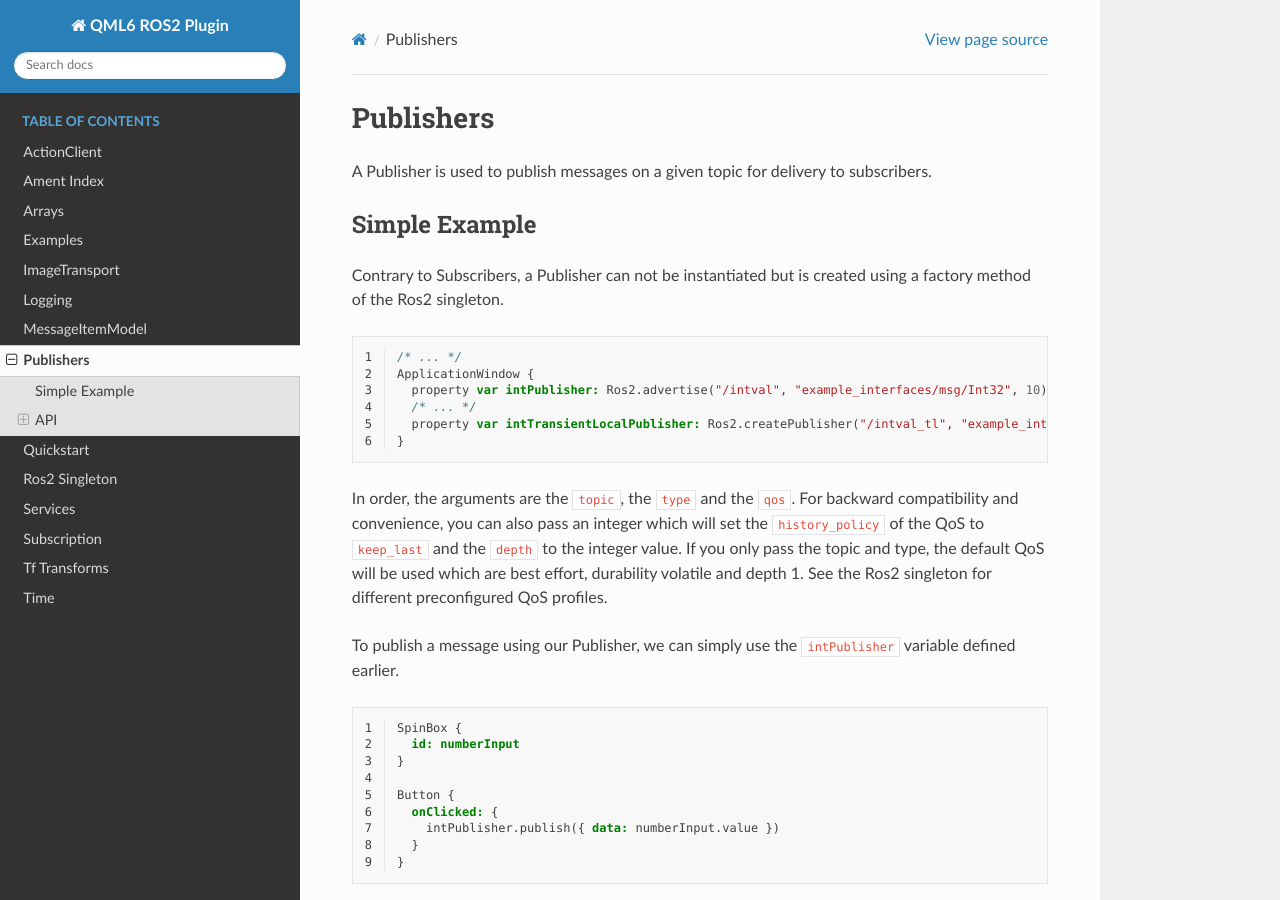
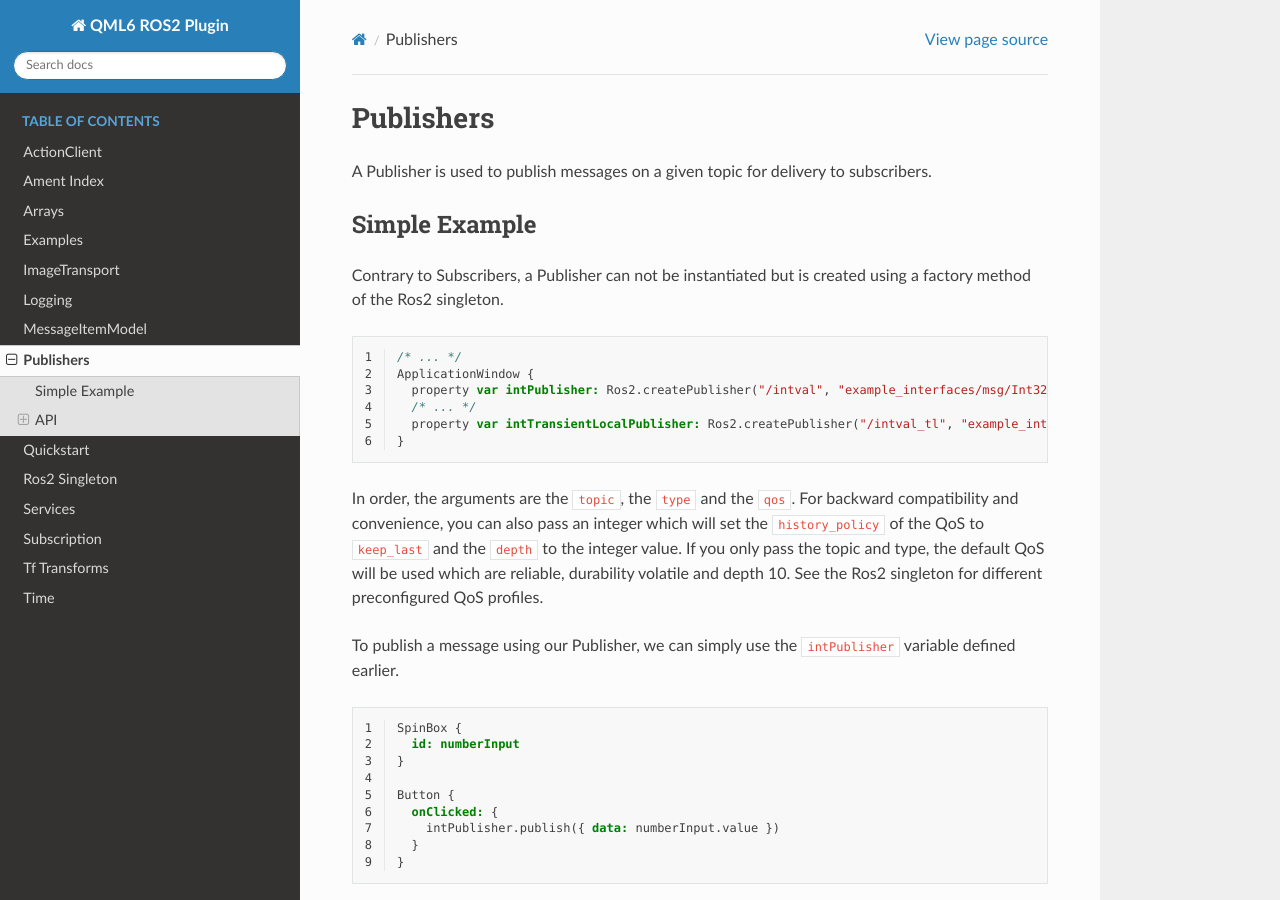
Before and after one commit to ros2-gbp/qml6_ros2_plugin-release, a Sphinx documentation site: the page built from docs/pages/Publishers.rst, in a window 1280 px wide and 900 px high. Built offline with Sphinx 7.4.7 and the Read the Docs theme 3.1.0, drawn with Linux system fonts in a browser that asks for light colours.

```diff
--- a/docs/pages/ActionClient.rst
+++ b/docs/pages/ActionClient.rst
@@ -37,7 +37,7 @@ To send a goal, you can use the `sendGoalAsync` function:
         }
         // Handle goal accepted
       },
-      onFeedback(goal_hamdle, feedback) {
+      onFeedback(goal_handle, feedback) {
         // Handle feedback from action server
       },
       onResult(result) {
--- a/docs/pages/ImageTransport.rst
+++ b/docs/pages/ImageTransport.rst
@@ -28,8 +28,8 @@ Example:
     orientation: 90
   }
 
-The :cpp:class:`ImageTransportSubscription <qml6_ros2_plugin::ImageTransportSubscription>` can be used as
-the source of a ``VideoOutput`` to display the camera images as they are received.
+The :cpp:class:`ImageTransportSubscription <qml6_ros2_plugin::ImageTransportSubscription>`
+uses the ``videoSink`` of a ``VideoOutput`` to display the camera images as they are received.
 Additionally, it can be configured to show a blank image after x milliseconds using the ``timeout`` property
 which is set to 3000ms (3s) by default. This can be disabled by setting the ``timeout`` to 0.
 
--- a/docs/pages/Publishers.rst
+++ b/docs/pages/Publishers.rst
@@ -15,7 +15,7 @@ created using a factory method of the Ros2 singleton.
 
   /* ... */
   ApplicationWindow {
-    property var intPublisher: Ros2.advertise("/intval", "example_interfaces/msg/Int32", 10)
+    property var intPublisher: Ros2.createPublisher("/intval", "example_interfaces/msg/Int32", 10)
     /* ... */
     property var intTransientLocalPublisher: Ros2.createPublisher("/intval_tl", "example_interfaces/msg/Int32", Ros2.QoS().transient_local())
   }
@@ -23,7 +23,7 @@ created using a factory method of the Ros2 singleton.
 In order, the arguments are the ``topic``, the ``type`` and the ``qos``.
 For backward compatibility and convenience, you can also pass an integer which will set the ``history_policy`` of the QoS to
 ``keep_last`` and the ``depth`` to the integer value.
-If you only pass the topic and type, the default QoS will be used which are best effort, durability volatile and depth 1.
+If you only pass the topic and type, the default QoS will be used which are reliable, durability volatile and depth 10.
 See the Ros2 singleton for different preconfigured QoS profiles.
 
 To publish a message using our Publisher, we can simply use the ``intPublisher`` variable defined earlier.
--- a/docs/pages/Quickstart.rst
+++ b/docs/pages/Quickstart.rst
@@ -85,7 +85,7 @@ or a button calling a service or action client:
       // Limit to one service call at a time but this is optional, you can do multiple calls in parallel
       if (sending) return
       sending = true
-      myServiceClient.callAsync({ a: 42, b: 1337 }, function(result) {
+      client.sendRequestAsync({ a: 42, b: 1337 }, function(result) {
         // The response callback will be called once the service response is received or the call failed.
         // In that case result will be false.
         sending = false
--- a/docs/pages/Ros2-Singleton.rst
+++ b/docs/pages/Ros2-Singleton.rst
@@ -22,7 +22,7 @@ First, you need to initialize the node used by your QML application, e.g., in th
     Ros2.init("node_name")
   }
 
-You can also conditionally initialize by checking if it was already initialized using ``Ros2.isRosInitialized``.
+You can also conditionally initialize by checking if it was already initialized using ``Ros2.isInitialized``.
 As described in the API documentation for :cpp:func:`Ros2.init <qml6_ros2_plugin::Ros2QmlSingletonWrapper::init>`, you can pass either just the
 node name or additionally use provided command line args instead of the command
 line args provided to your executable.
--- a/docs/pages/Tf-Transforms.rst
+++ b/docs/pages/Tf-Transforms.rst
@@ -6,7 +6,7 @@ There are two methods for looking up **tf2** transforms.
 
 Component
 ---------
-The ``TfTransform`` component can be used to createSubscription to transforms between
+The ``TfTransform`` component can be used to subscribe to transforms between
 two frames.
 
 .. code-block:: qml
--- a/package.xml
+++ b/package.xml
@@ -1,7 +1,7 @@
 <?xml version="1.0"?>
 <package format="3">
   <name>qml6_ros2_plugin</name>
-  <version>4.26.30</version>
+  <version>4.26.40</version>
   <description>
     A QML plugin for ROS.
     Enables full communication with ROS from QML.
```
Also changed, not shown: CHANGELOG.rst (+8 -0 lines), 9 other files.
